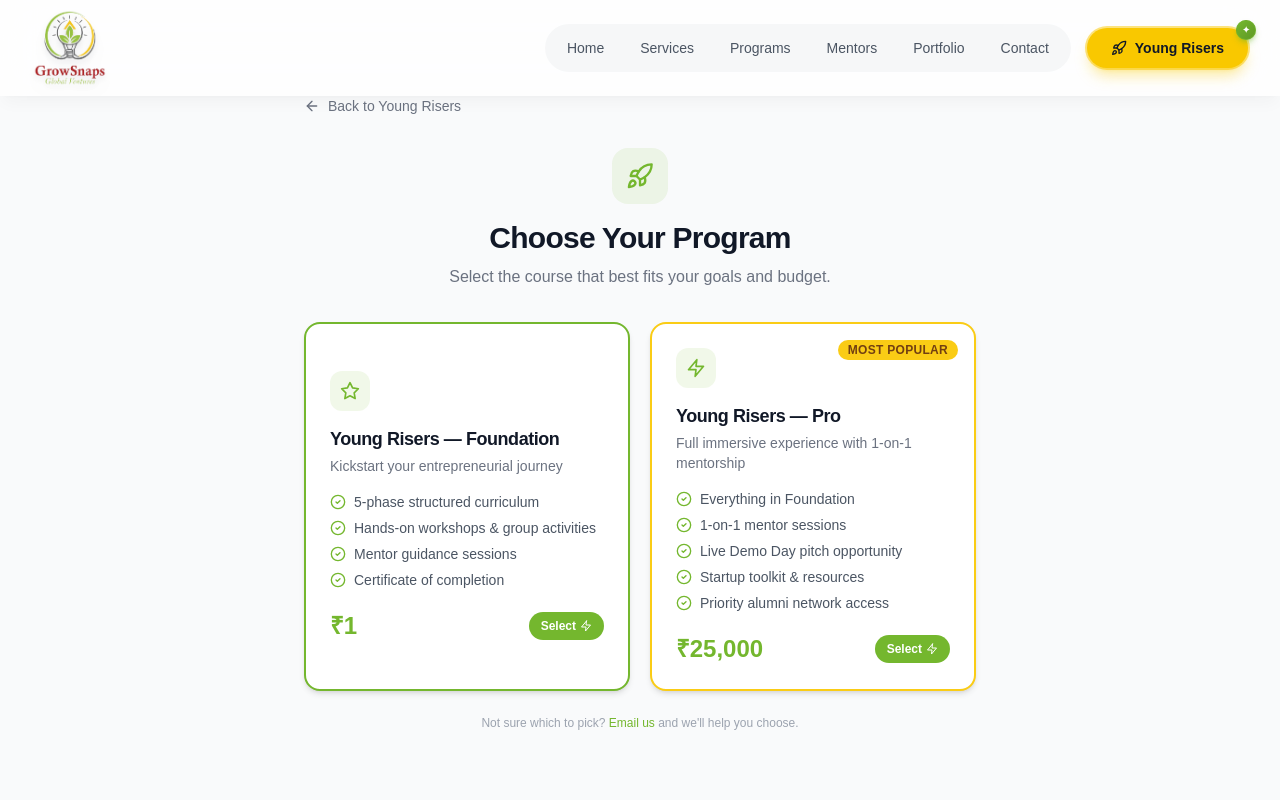
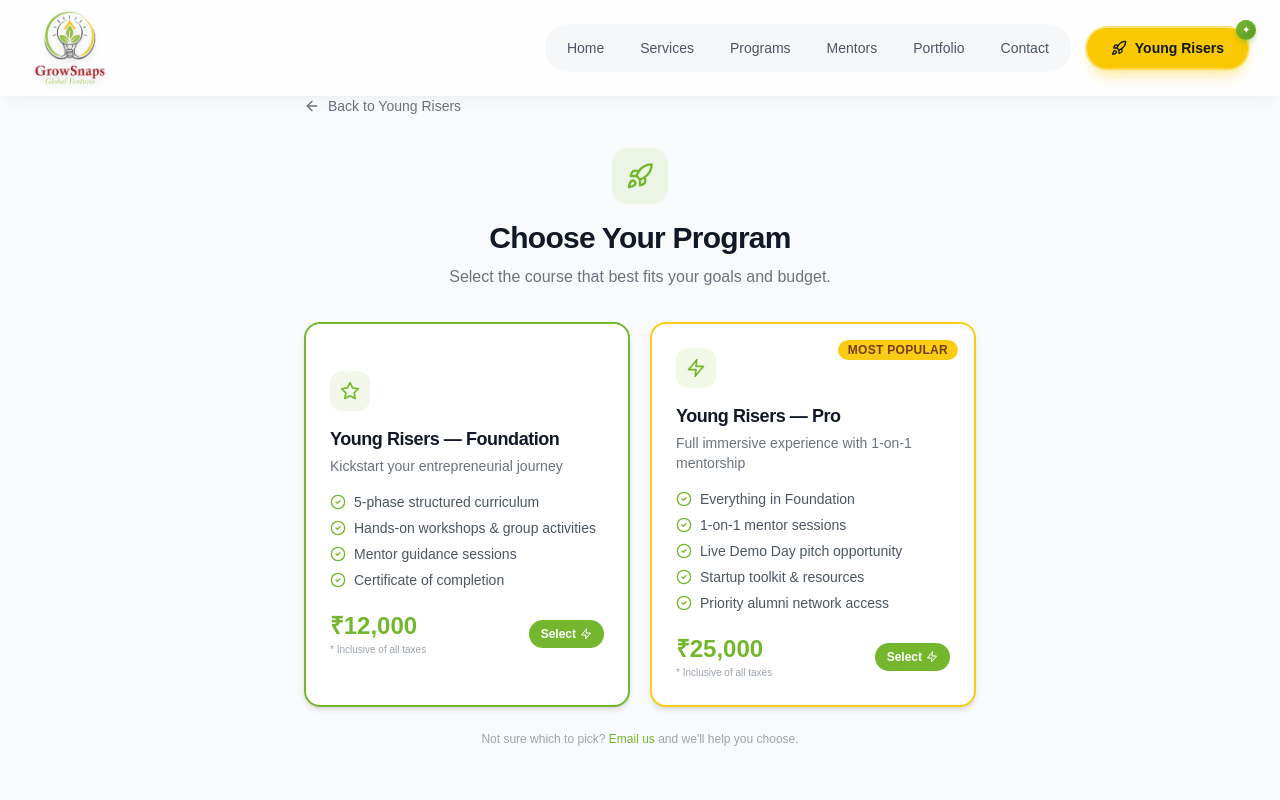
Before and after one commit to avinashkapudasi/GrowSnaps, a React (Vite) app: page /young-risers/enroll in a window 1280 px wide. Shown: the top 800 px of the page. Built offline with nearby package versions, Linux system fonts and the light colour scheme; a web font is replaced by a local one.

Commit message:
final changes

```diff
--- a/api/submit-enrollment.js
+++ b/api/submit-enrollment.js
@@ -6,7 +6,7 @@ import {
 } from './_lib/payment-utils.js';
 
 const ALLOWED_FEES = {
-  foundation: 1,
+  foundation: 12000,
   pro: 25000,
 };
 
--- a/src/components/Hero.tsx
+++ b/src/components/Hero.tsx
@@ -330,8 +330,8 @@ const Hero: React.FC<HeroProps> = ({
           <span>{String(carouselSlides.length).padStart(2, '0')}</span>
         </div>
 
-        {/* Scroll prompt - Carousel: right side on desktop, below content on mobile */}
-        <div className="absolute z-30 bottom-8 left-1/2 -translate-x-1/2 md:left-auto md:translate-x-0 md:right-10 md:top-1/2 md:-translate-y-1/2 md:bottom-auto flex flex-col items-center gap-2">
+        {/* Scroll prompt - Carousel: bottom-right corner on desktop, bottom-center on mobile */}
+        <div className="absolute z-30 bottom-8 left-1/2 -translate-x-1/2 md:left-auto md:translate-x-0 md:right-8 md:bottom-8 flex flex-col items-center gap-2">
           <motion.div
             animate={{ y: [0, -12, 0] }}
             transition={{ duration: 0.7, repeat: Infinity, ease: 'easeOut', repeatType: 'loop' }}
@@ -438,7 +438,7 @@ const Hero: React.FC<HeroProps> = ({
       {/* Scroll prompt: right side on desktop, below content on mobile */}
       {showScrollPrompt && (
         <motion.div
-          className="absolute z-20 bottom-8 left-1/2 -translate-x-1/2 md:left-auto md:translate-x-0 md:right-10 md:top-1/2 md:-translate-y-1/2 md:bottom-auto flex flex-col items-center gap-2"
+          className="absolute z-20 bottom-8 left-1/2 -translate-x-1/2 md:left-auto md:translate-x-0 md:right-8 md:bottom-8 flex flex-col items-center gap-2"
           initial={{ opacity: 0 }}
           animate={{ opacity: 1 }}
           transition={{ duration: 0.8, delay: 0.6 }}
--- a/src/pages/EnrollPage.tsx
+++ b/src/pages/EnrollPage.tsx
@@ -18,7 +18,7 @@ const COURSE_OPTIONS: CourseOption[] = [
   {
     id: 'foundation',
     name: 'Young Risers — Foundation',
-    fee: 1,
+    fee: 12000,
     tagline: 'Kickstart your entrepreneurial journey',
     highlights: [
       '5-phase structured curriculum',
@@ -289,9 +289,12 @@ const EnrollPage: React.FC = () => {
                       ))}
                     </ul>
                     <div className="flex items-center justify-between">
-                      <span className="text-2xl font-extrabold text-[#74B72E]">
-                        ₹{course.fee.toLocaleString('en-IN')}
-                      </span>
+                      <div>
+                        <span className="text-2xl font-extrabold text-[#74B72E]">
+                          ₹{course.fee.toLocaleString('en-IN')}
+                        </span>
+                        <p className="text-[10px] text-gray-400">* Inclusive of all taxes</p>
+                      </div>
                       <span className="inline-flex items-center gap-1 px-3 py-1.5 rounded-full bg-[#74B72E] text-white text-xs font-semibold">
                         Select <Zap className="h-3 w-3" />
                       </span>
@@ -418,6 +421,7 @@ const EnrollPage: React.FC = () => {
                         <p className="text-2xl font-extrabold text-[#74B72E]">
                           ₹{selectedCourse.fee.toLocaleString('en-IN')}
                         </p>
+                        <p className="text-[10px] text-gray-400 mt-0.5">* Inclusive of all taxes</p>
                       </div>
                     </div>
 
--- a/src/pages/ServicesPage.tsx
+++ b/src/pages/ServicesPage.tsx
@@ -65,6 +65,7 @@ const ServicesPage: React.FC = () => {
         subtitle="Our strategic consulting services are designed to help you navigate every stage of your business journey, from ideation to scaling for sustainable growth."
         imageSrc="https://images.pexels.com/photos/3184465/pexels-photo-3184465.jpeg?auto=compress&cs=tinysrgb&w=1600"
         hideServicesButton={true}
+        showScrollPrompt
       />
 
       {/* Our Approach */}
```
